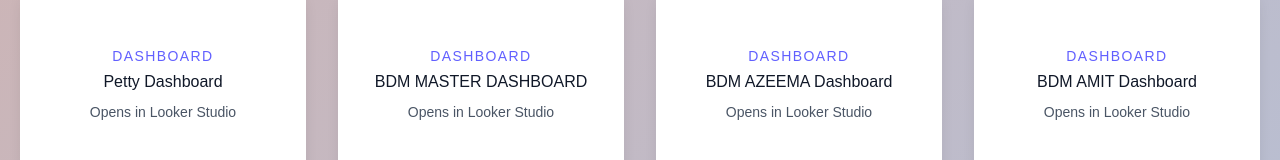
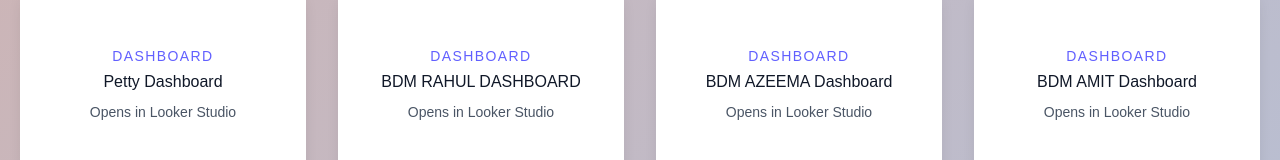
Before and after one commit to Nitesh14112001/oasisstudiopr1, a Next.js app: page /dashboard in a window 1280 px wide. Shown: the part 1908-2068 px from the top of the page. Built offline with nearby package versions, Linux system fonts and the light colour scheme.

Commit message:
second update2
second update2

```diff
--- a/pages/dashboard.js
+++ b/pages/dashboard.js
@@ -49,7 +49,7 @@
     },
     {
       name: "Lead Gen Dashboard",
-      url: "https://lookerstudio.google.com/reporting/aa632a77-10fd-4c1b-abdd-642889631801",
+      url: "https://lookerstudio.google.com/reporting/ce57cdd8-bf0a-4f7f-bfa5-9b790a1d2c08",
       image: "https://dummyimage.com/600x400/10b981/ffffff&text=Customer+Care",
     },
     {
@@ -154,7 +154,7 @@
       image: "https://dummyimage.com/600x400/4f46e5/ffffff&text=Closure",
     },
     {
-      name: "BDM MASTER  DASHBOARD",
+      name: "BDM RAHUL DASHBOARD",
       url: "https://lookerstudio.google.com/reporting/ce57cdd8-bf0a-4f7f-bfa5-9b790a1d2c08",
       image: "https://dummyimage.com/600x400/4f46e5/ffffff&text=Closure",
     },
```
